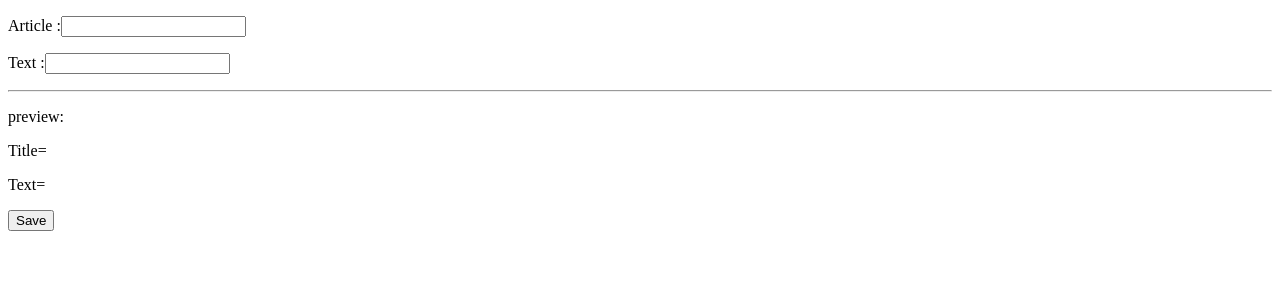
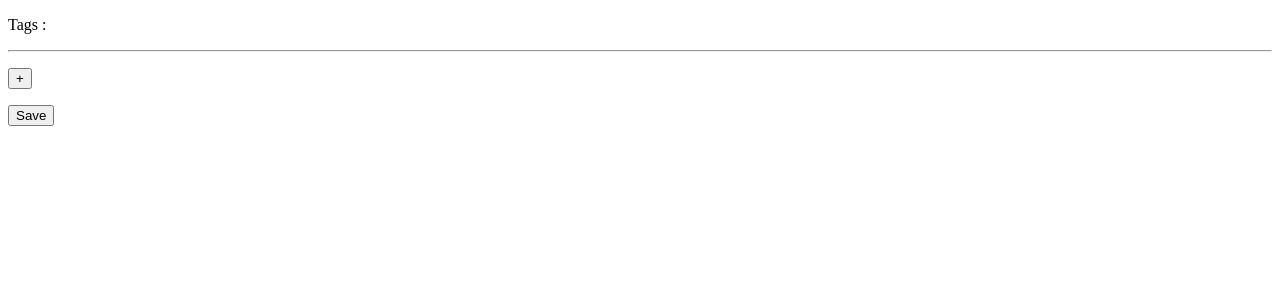
Before and after one commit to sampetroda/angular-validation, an Angular app: page / in a window 1280 px wide. Shown: the top 300 px of the page. Built offline with nearby package versions, Linux system fonts and the light colour scheme.

Commit message:
formarray changes done

```diff
--- a/src/app/article-editor/article-editor.component.ts
+++ b/src/app/article-editor/article-editor.component.ts
@@ -1,18 +1,19 @@
 import { Component, OnInit } from '@angular/core';
-import {FormControl, Validators,FormGroup} from '@angular/forms';
+import {FormControl, Validators,FormArray} from '@angular/forms';
 @Component({
   selector: 'app-article-editor',
   template: `
-  <p>Article :<input [formControl]='titleControl' /> </p>
-  <p>Text :<input [formControl]='textControl' /> </p>
+  <p>Tags : </p>
+  <ul>
+     <li *ngFor="let t of tagControls; let i=index">
+          <input [formControl]="t" />
+          <button (click)="removeTag(i)">X</button>
+     </li>
+  </ul>
+
   <hr/>
-  <p> preview:</p>
-  <div>
-      <p> Title={{formdata.title}} </p>
-      <p> Text={{formdata.text}} </p>
-  </div>
+  <p><button (click)="addTag()">+</button> </p>
   <button (click)="saveArticle()">Save</button>
-
   <h2>{{formdata.title}}</h2>
 
   `,
@@ -21,20 +22,24 @@ import {FormControl, Validators,FormGroup} from '@angular/forms';
 export class ArticleEditorComponent implements OnInit {
 
   constructor() { }
+  tagControls:FormControl[]=[];
+  formArray:FormArray =new FormArray(this.tagControls);
+  addTag():void{
+    this.formArray.push(new FormControl(null,Validators.required))
+  }
   formdata:any={};
 title:string ="";
 text:string="";
-titleControl:FormControl = new FormControl(null,Validators.required);
-textControl:FormControl = new FormControl(null,Validators.required);
-formGroup:FormGroup = new FormGroup({
-  title:this.titleControl,
-  text:this.textControl
-});
+removeTag(idx:number):void
+{
+    this.formArray.removeAt(idx);
+}
 saveArticle():void {
-  if(this.formGroup.valid)
+  if(this.formArray.valid)
   {
-      this.formdata= this.formGroup.value;
+     // this.formdata= this.formGroup.value;
      // this.text=this.
+     alert('validated');
   }
   else
   {
```
